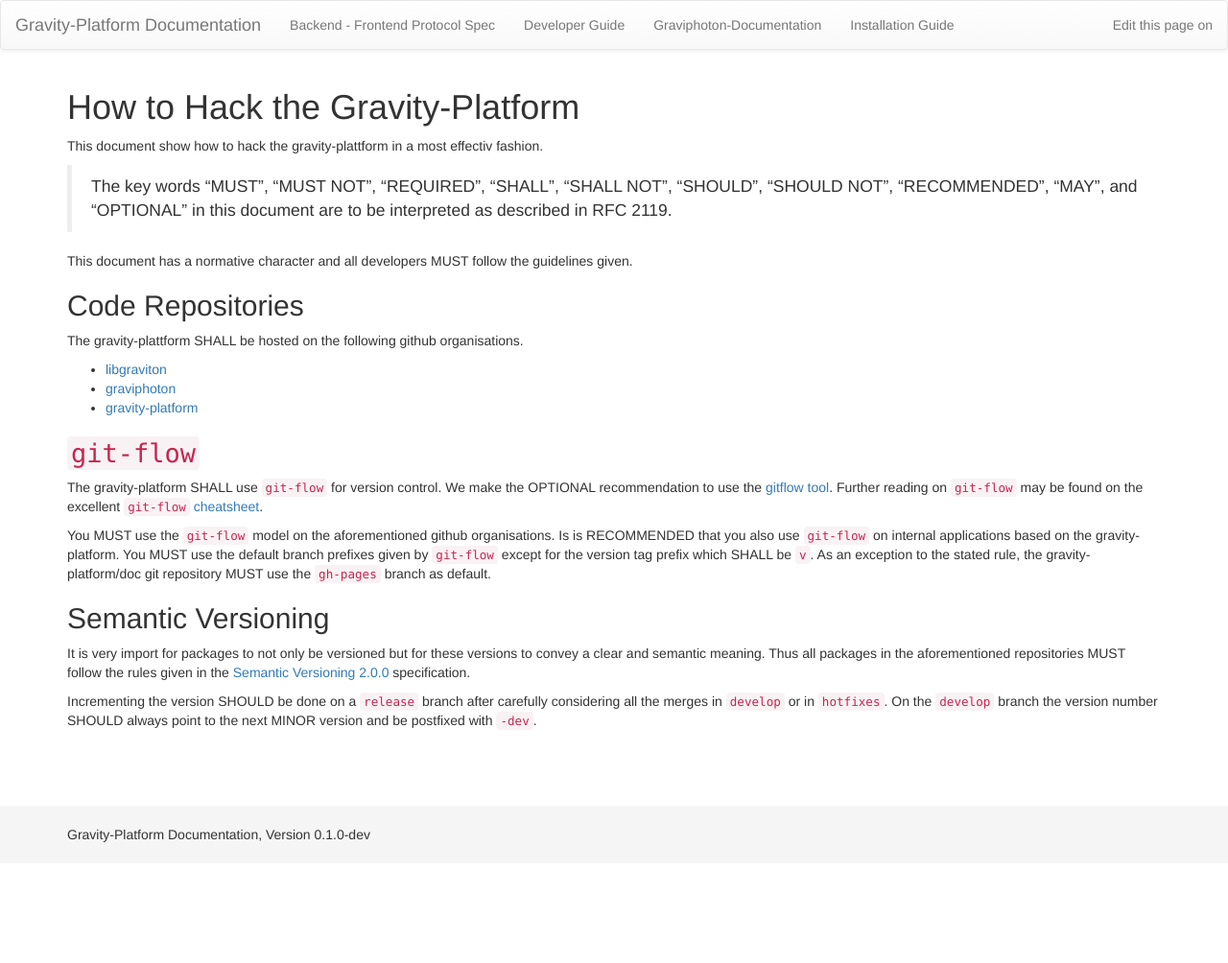
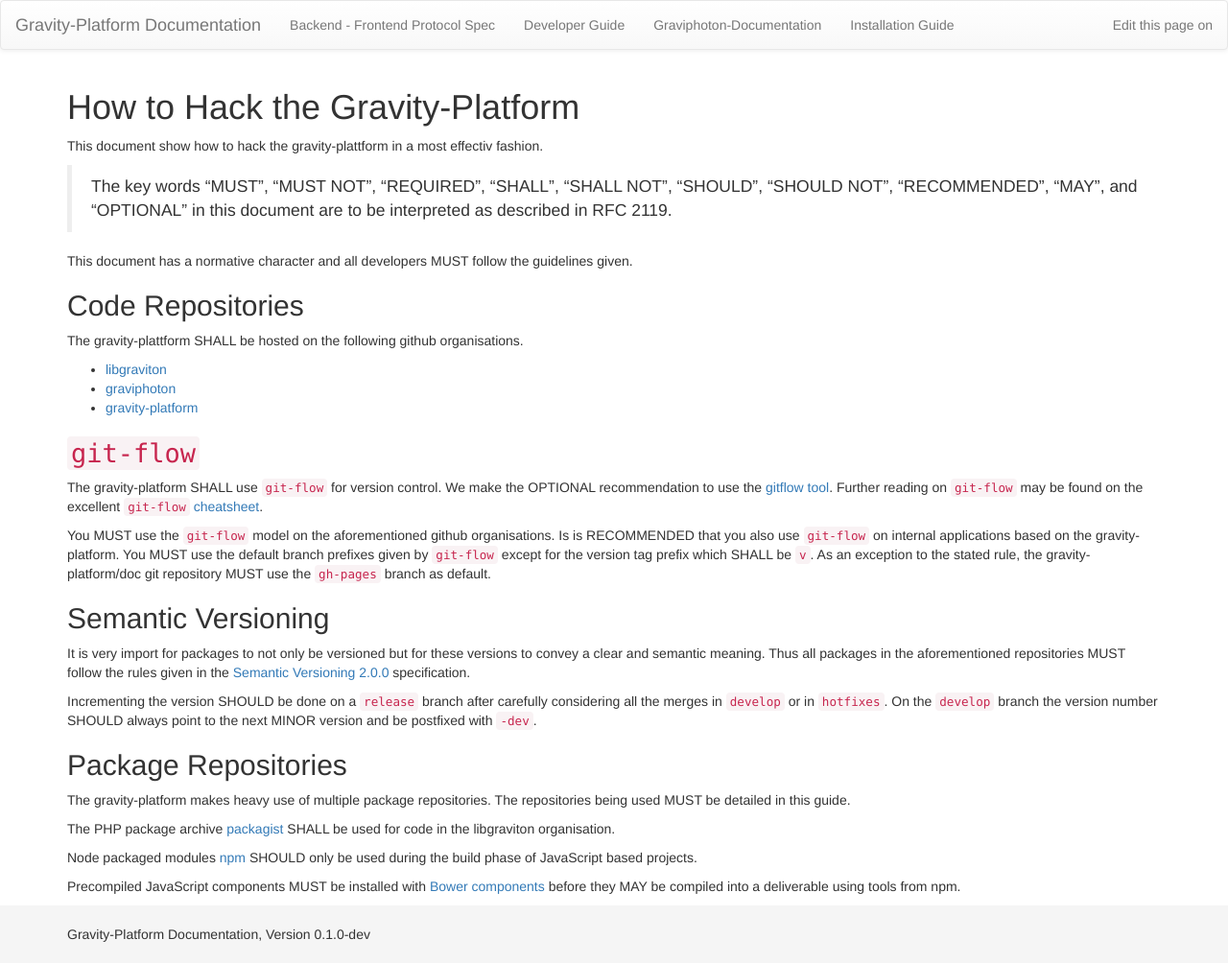
Before and after one commit to gravity-platform/doc, a Jekyll site: the page built from hacking.md, in a window 1280 px wide. Shown: the whole page at 96% size. Built offline with Jekyll 4.4.1, drawn with Linux system fonts in a browser that asks for light colours; nearby versions of some CDN libraries; Markdown is read by kramdown in place of the engine named in the settings; before the commit the page ends 900 px from its top, so only the background shows below that.

Commit message:
add some initial info on package repos

```diff
--- a/hacking.md
+++ b/hacking.md
@@ -44,3 +44,17 @@ specification.
 Incrementing the version SHOULD be done on a ``release`` branch after carefully considering
 all the merges in ``develop`` or in ``hotfixes``. On the ``develop`` branch the version number
 SHOULD always point to the next MINOR version and be postfixed with ``-dev``.
+
+## Package Repositories
+
+The gravity-platform makes heavy use of multiple package repositories. The repositories being used
+MUST be detailed in this guide.
+
+The PHP package archive [packagist](https://packagist.org/) SHALL be used for code in the libgraviton
+organisation.
+
+Node packaged modules [npm](https://npmjs.org/) SHOULD only be used during the build phase of JavaScript based
+projects.
+
+Precompiled JavaScript components MUST be installed with [Bower components](http://sindresorhus.com/bower-components/)
+before they MAY be compiled into a deliverable using tools from npm.
```
